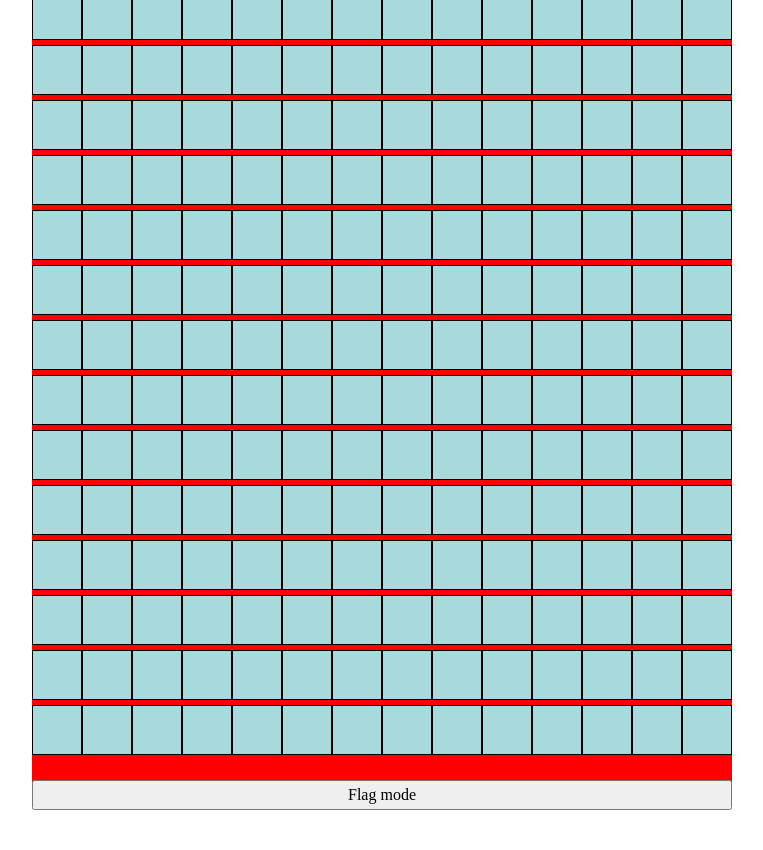
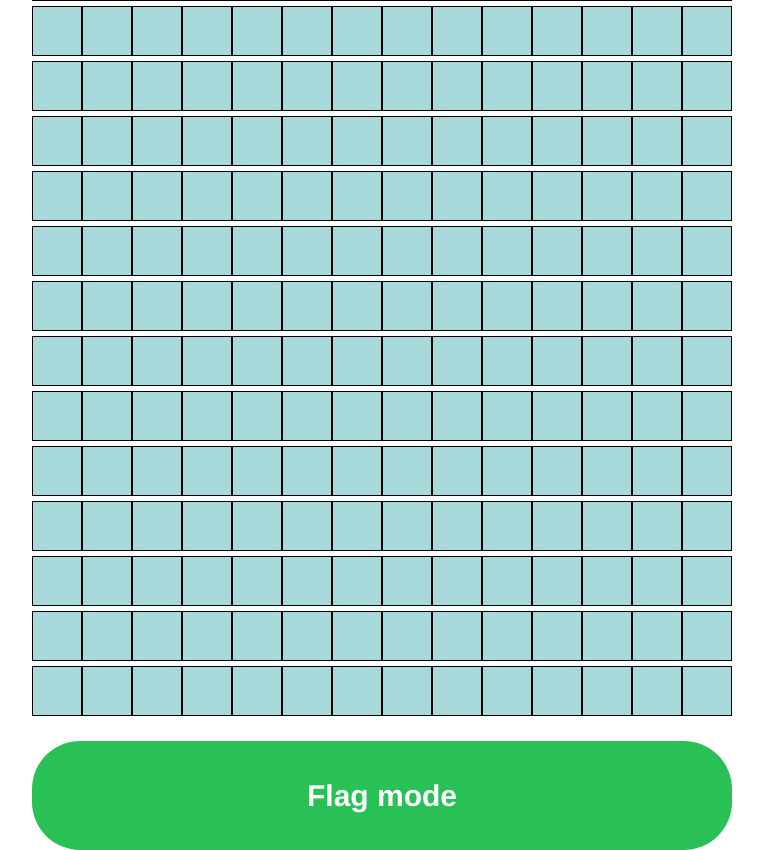
Before and after one commit to irm1005-itec1005-fall-2023/assignment-05-gitguardians, a plain HTML site: page temp.html in a window 1280 px wide. Shown: the whole page, without its empty margins (258-1021 px from the left). Before the commit the page ends 810 px from the top, so only its background shows below. Drawn offline with Linux system fonts and the light colour scheme.

Commit message:
button change

```diff
--- a/temp.css
+++ b/temp.css
@@ -12,7 +12,7 @@
     align-items: center;
     justify-content: center;
     height: 100vh;
-    background-color: red;
+    background-color: rgb(255, 255, 255);
 }
 
 #minesweepergrid {
@@ -49,4 +49,25 @@ ul.minesweepergrid-class {
     width:100%;
     justify-content:center;
     margin-top:20px;
+    border-radius: 3rem;
+    padding: 2rem;
+    font-size: 30px;
+    font-weight: bold;
+    font-family: 'Franklin Gothic Medium', 'Arial Narrow', Arial, sans-serif;
+    background-color: rgb(41, 192, 86);
+    color: rgb(255, 255, 255);
+    text-shadow: rgb(192, 41, 41);
+    border: none;
 }
+
+.flagbutton-class:hover {
+   padding: 2.1rem;
+    font-size: 31px;
+    background-color: rgb(29, 141, 63);
+}
+
+.flagbutton-class:active {
+    padding: 2rem;
+    font-size: 30px;
+    background-color: rgb(41, 192, 86);
+}
```
